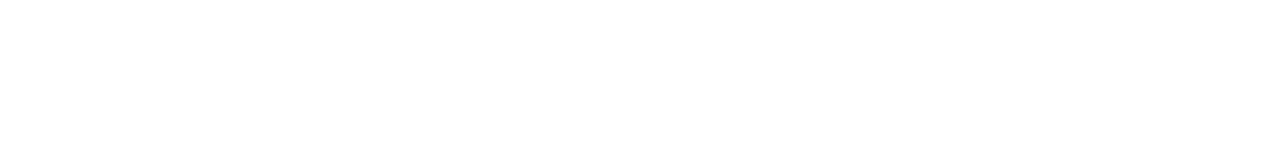
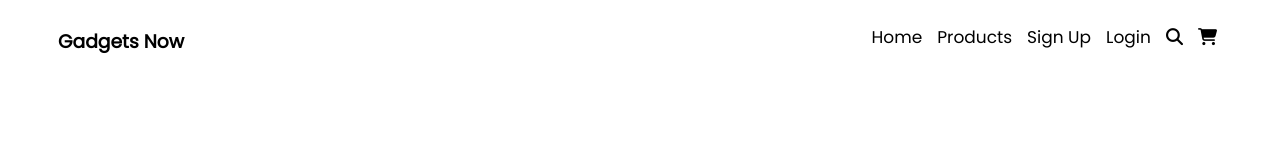
Before and after one commit to MasukBD/gadgets-now, a plain HTML site: page index.html in a window 1280 px wide. Drawn offline with Linux system fonts and the light colour scheme.

Commit message:
header added

```diff
--- a/index.html
+++ b/index.html
@@ -7,11 +7,30 @@
     <meta name="viewport" content="width=device-width, initial-scale=1.0">
     <title>Gadgets Now</title>
     <link rel="shortcut icon" href="images/tripod.png" type="image/x-icon">
+    <!-- font-awesome  -->
+    <script src="https://kit.fontawesome.com/1f82399130.js" crossorigin="anonymous"></script>
     <!-- stylesheets -->
     <link rel="stylesheet" href="style.css">
 </head>
 
 <body>
+    <header>
+        <div class="main-header">
+            <h3>Gadgets Now</h3>
+        </div>
+        <div class="navigation-item">
+            <nav>
+                <ul>
+                    <li><a href="">Home</a></li>
+                    <li><a href="">Products</a></li>
+                    <li><a href="">Sign Up</a></li>
+                    <li><a href="">Login</a></li>
+                    <li><a href=""><i class="fas fa-search"></i></a></li>
+                    <li><a href=""><i class="fas fa-shopping-cart"></i></a></li>
+                </ul>
+            </nav>
+        </div>
+    </header>
 
 </body>
 
--- a/style.css
+++ b/style.css
@@ -0,0 +1,37 @@
+/* fonts  */
+@import url('https://fonts.googleapis.com/css2?family=Poppins&display=swap');
+
+/* common style  */
+body{
+    font-family: 'Poppins', sans-serif;
+}
+
+/* ----------
+header style
+-------------- */
+header{
+    display: flex;
+    justify-content: space-between;
+}
+.main-header{
+    margin-left: 50px;
+}
+.navigation-item{
+    margin-right: 40px;
+}
+/* nav style  */
+nav> ul{
+    display: flex;
+}
+nav li{
+    list-style: none;
+    margin-right: 15px;
+}
+nav li a{
+    text-decoration: none;
+    color: black;
+    font-size: 17px;
+}
+/* -----------------
+header style ends
+------------------- */
```
